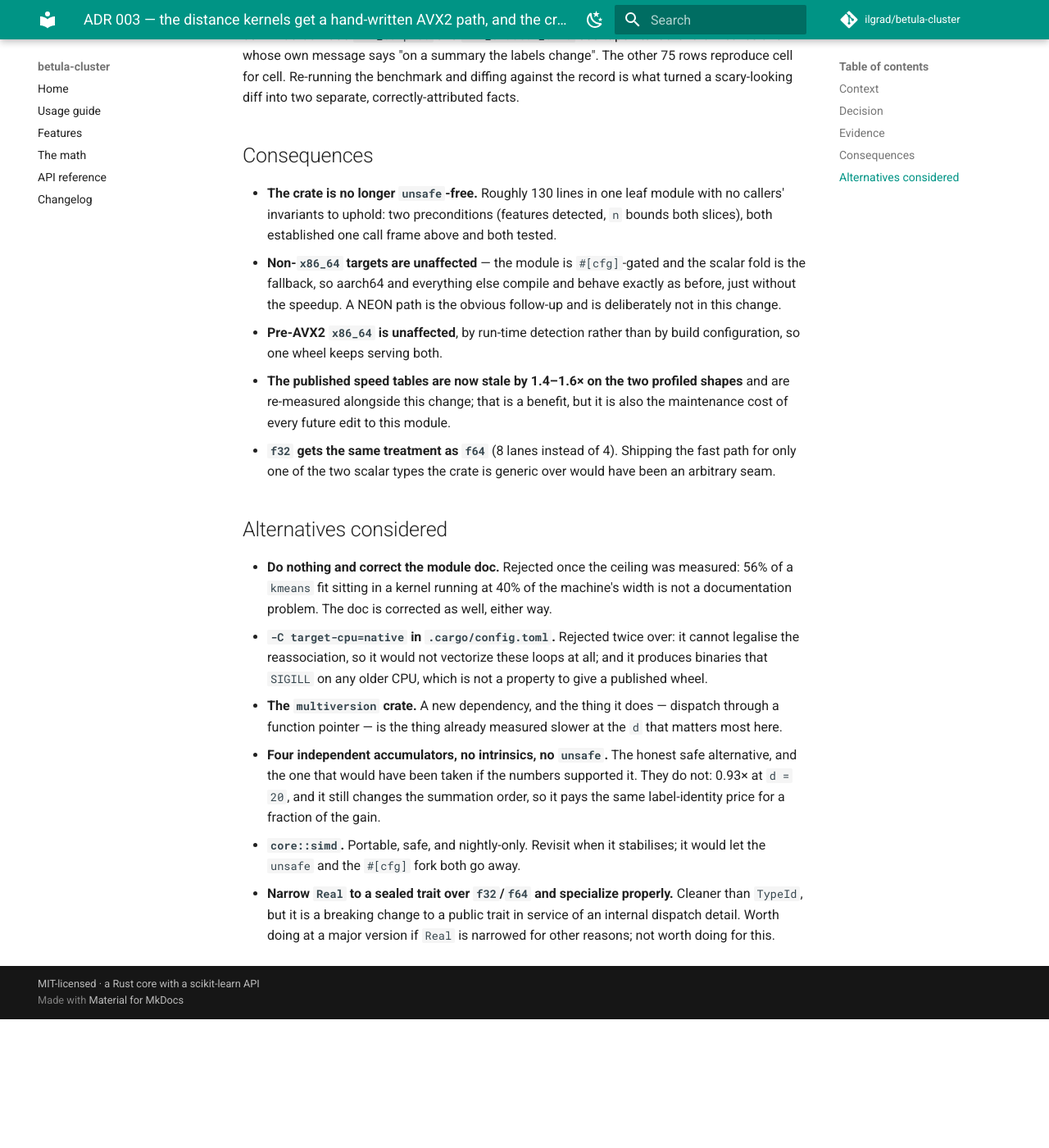
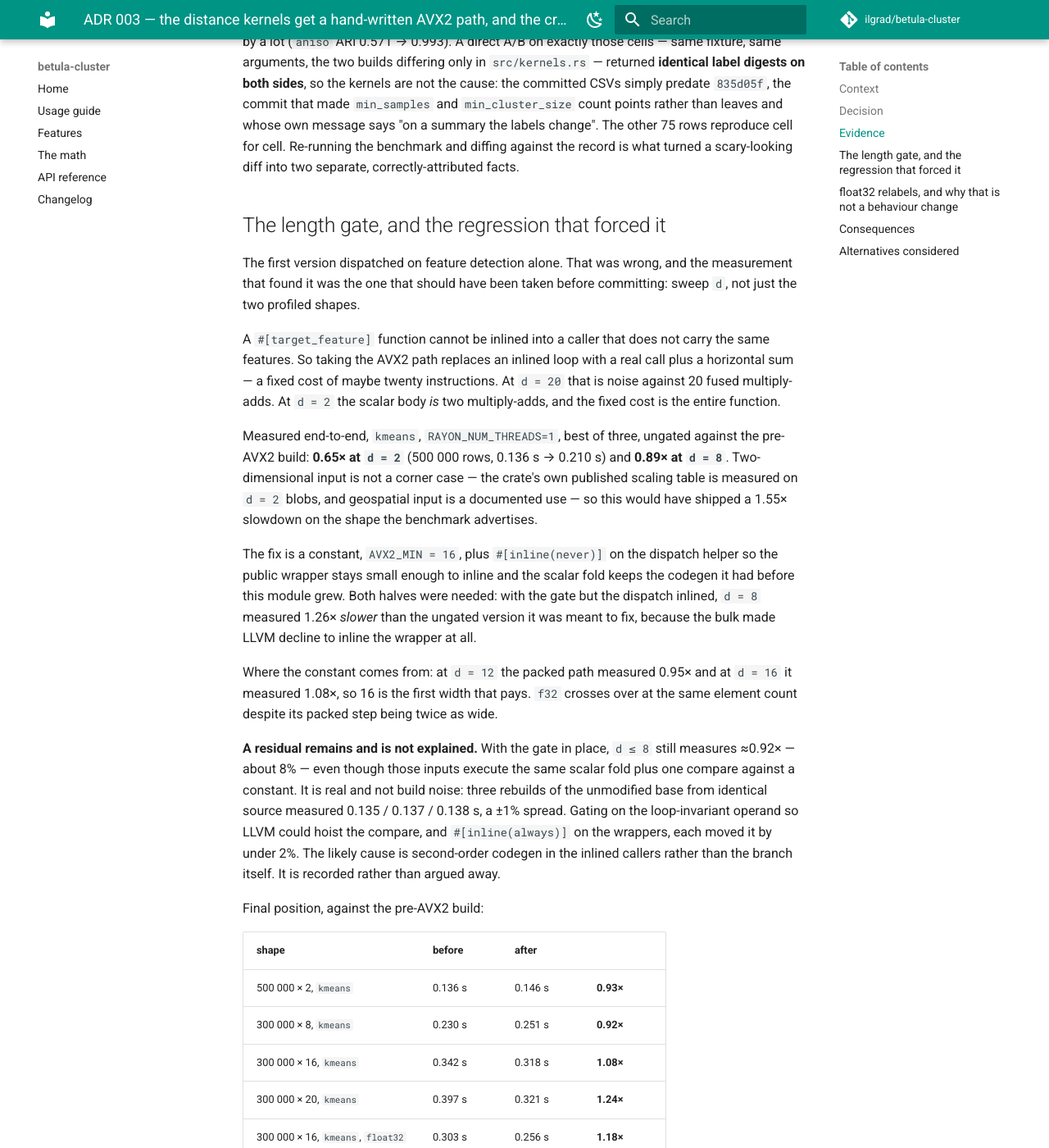
Before and after one commit to ilgrad/betula-cluster, an MkDocs documentation site: the page built from docs/adr/003-avx2-kernels-unsafe.md, in a window 1280 px wide and 1400 px high, scrolled down 2616 px. Shown: the whole window at 82% size. Built offline with MkDocs 1.6.1 and Material for MkDocs 9.7.7, drawn with Linux system fonts in a browser that asks for light colours; comment, search, counter and statistics services are not loaded; before the commit the page ends 3859 px from its top, so only the background shows below that; some of the changed text lies outside the part shown.

Commit message:
fix(kernels): gate the AVX2 path at d >= 16, which was a 1.55x regression below it
2ecbb30 dispatched on feature detection alone and measured only the two
profiled shapes. A sweep over d shows why that was not enough: kmeans on
500 000 x 2 ran 0.136s -> 0.210s, a 1.55x slowdown, and 300 000 x 8 ran 0.89x.

The cause is inlining, not the arithmetic. A #[target_feature] function cannot
be inlined into a caller without the same features, so taking the packed path
swaps an inlined loop for a real call plus a horizontal sum -- a fixed cost of
roughly twenty instructions. At d=20 that is noise against twenty fused
multiply-adds; at d=2 the scalar body IS two multiply-adds, so the fixed cost
is the whole function. Two-dimensional input is not hypothetical here: the
crate's own published scaling table is measured on d=2 blobs.

Two changes, both required. AVX2_MIN = 16 gates the dispatch -- d=12 measured
0.95x and d=16 measured 1.08x, so 16 is the first width that pays. And the
dispatch helper is #[inline(never)]: with the gate but the helper inlined, its
bulk made LLVM decline to inline the public wrapper at all and d=8 came out
1.26x slower than the ungated version it was meant to fix.

Against the pre-AVX2 build: 0.93x at d=2, 0.92x at 8, 1.08x at 16, 1.24x at 20,
1.57x on 20 000 x 784 gmm, and 1.18x / 1.58x on float32 at d=16 / 24. An ~8%
residual below d=16 survives and is recorded rather than explained away; a
three-build control puts build-to-build noise at +/-1%.

Also recorded: on float32 the label digest differs at d >= 24, but the ARI
between the two label vectors is exactly 1.000000 -- the partition is identical
and only the cluster numbering permutes, because k-means++ draws its seeds in a
different order when a sampling weight moves by an f32 ulp. f64 digests are
identical everywhere measured.

New test pins that the kernel the gate skips would have agreed with the scalar
fold, so moving the constant cannot silently move results.

```diff
--- a/docs/adr/003-avx2-kernels-unsafe.md
+++ b/docs/adr/003-avx2-kernels-unsafe.md
@@ -1,6 +1,7 @@
 # ADR 003 — the distance kernels get a hand-written AVX2 path, and the crate's first `unsafe`
 
-**Status:** Accepted, on measurement, in **0.7.0**. Scope: `src/kernels.rs` only.
+**Status:** Accepted, on measurement, in **0.7.0**. Scope: `src/kernels.rs` only. Amended after the
+first version shipped a 1.55× regression at `d = 2` — see *The length gate* below.
 
 ## Context
 
@@ -45,6 +46,8 @@ Shape of the implementation, and why each part is the way it is:
 
 - **Two packed accumulators, then a scalar tail in the original order.** A vector shorter than the
   step is byte-for-byte the old code.
+- **A length gate: the packed path is taken only at `d ≥ 16`.** See below; this was not in the first
+  version and its absence was a regression, not a missed optimisation.
 - **`n = a.len().min(b.len())`, passed explicitly into every kernel.** This is the soundness guard.
   `zip` truncates to the shorter operand and `CFTree::insert` documents that it accepts a point
   longer than the tree's dimension, so an intrinsic loop bounded by `a.len()` would be an
@@ -90,6 +93,67 @@ message says "on a summary the labels change". The other 75 rows reproduce cell
 the benchmark and diffing against the record is what turned a scary-looking diff into two separate,
 correctly-attributed facts.
 
+## The length gate, and the regression that forced it
+
+The first version dispatched on feature detection alone. That was wrong, and the measurement that
+found it was the one that should have been taken before committing: sweep `d`, not just the two
+profiled shapes.
+
+A `#[target_feature]` function cannot be inlined into a caller that does not carry the same features.
+So taking the AVX2 path replaces an inlined loop with a real call plus a horizontal sum — a fixed
+cost of maybe twenty instructions. At `d = 20` that is noise against 20 fused multiply-adds. At
+`d = 2` the scalar body *is* two multiply-adds, and the fixed cost is the entire function.
+
+Measured end-to-end, `kmeans`, `RAYON_NUM_THREADS=1`, best of three, ungated against the pre-AVX2
+build: **0.65× at `d = 2`** (500 000 rows, 0.136 s → 0.210 s) and **0.89× at `d = 8`**. Two-dimensional
+input is not a corner case — the crate's own published scaling table is measured on `d = 2` blobs, and
+geospatial input is a documented use — so this would have shipped a 1.55× slowdown on the shape the
+benchmark advertises.
+
+The fix is a constant, `AVX2_MIN = 16`, plus `#[inline(never)]` on the dispatch helper so the public
+wrapper stays small enough to inline and the scalar fold keeps the codegen it had before this module
+grew. Both halves were needed: with the gate but the dispatch inlined, `d = 8` measured 1.26× *slower*
+than the ungated version it was meant to fix, because the bulk made LLVM decline to inline the wrapper
+at all.
+
+Where the constant comes from: at `d = 12` the packed path measured 0.95× and at `d = 16` it measured
+1.08×, so 16 is the first width that pays. `f32` crosses over at the same element count despite its
+packed step being twice as wide.
+
+**A residual remains and is not explained.** With the gate in place, `d ≤ 8` still measures ≈0.92× —
+about 8% — even though those inputs execute the same scalar fold plus one compare against a constant.
+It is real and not build noise: three rebuilds of the unmodified base from identical source measured
+0.135 / 0.137 / 0.138 s, a ±1% spread. Gating on the loop-invariant operand so LLVM could hoist the
+compare, and `#[inline(always)]` on the wrappers, each moved it by under 2%. The likely cause is
+second-order codegen in the inlined callers rather than the branch itself. It is recorded rather than
+argued away.
+
+Final position, against the pre-AVX2 build:
+
+| shape | before | after | |
+|---|---|---|---|
+| 500 000 × 2, `kmeans` | 0.136 s | 0.146 s | **0.93×** |
+| 300 000 × 8, `kmeans` | 0.230 s | 0.251 s | **0.92×** |
+| 300 000 × 16, `kmeans` | 0.342 s | 0.318 s | **1.08×** |
+| 300 000 × 20, `kmeans` | 0.397 s | 0.321 s | **1.24×** |
+| 300 000 × 16, `kmeans`, `float32` | 0.303 s | 0.256 s | **1.18×** |
+| 300 000 × 24, `kmeans`, `float32` | 0.374 s | 0.237 s | **1.58×** |
+| 20 000 × 784, `gmm` | 2.12 s | 1.35 s | **1.57×** |
+
+That is the trade being accepted: about 8% below `d = 16`, 1.1–1.6× above it. The library's own real
+datasets sit at `d` = 54, 64, 100 and 784.
+
+## `float32` relabels, and why that is not a behaviour change
+
+On `float32` input the SHA-256 label digest **does** differ between the two builds at `d = 24` and
+`d = 32` — 87% and 25% of rows carry a different integer. The **ARI between the two label vectors is
+exactly 1.000000**: the partition is identical and only the cluster numbering is permuted, because
+k-means++ draws its seeds in a different order when a sampling weight moves by an `f32` ulp. `f64`
+digests are identical everywhere measured.
+
+Reported because a digest comparison alone would have called this a behaviour change, and an ARI
+alone would have hidden that the ids move. Both are true and they mean different things.
+
 ## Consequences
 
 - **The crate is no longer `unsafe`-free.** Roughly 130 lines in one leaf module with no callers'
```
Also changed, not shown: CHANGELOG.md (+23 -3 lines), 1 other file.
